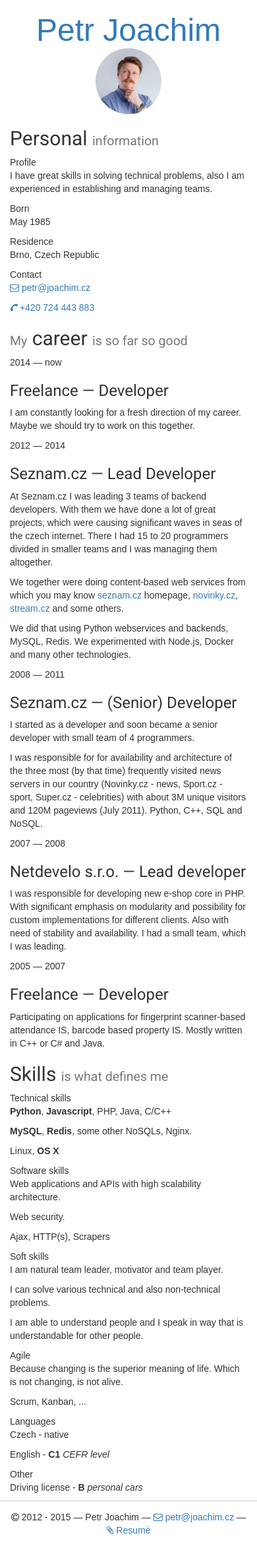
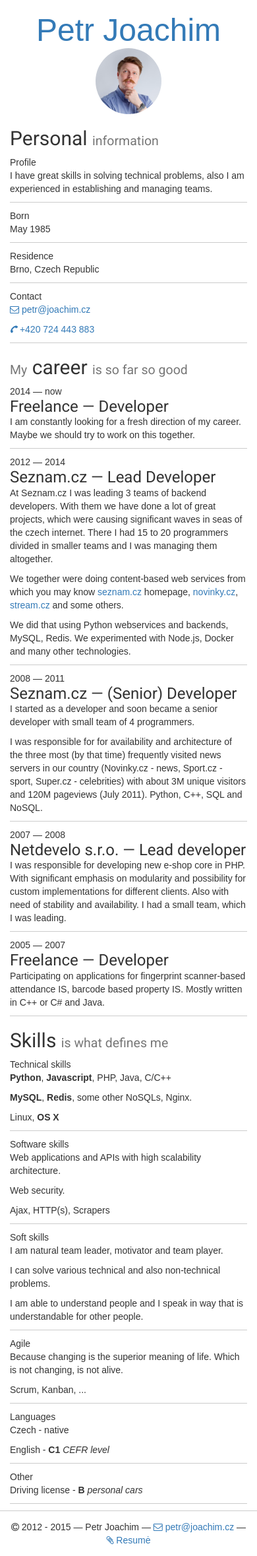
Before and after one commit to petrjoachim/petrjoachim.github.io, a Jekyll site: the page built from resume.html, in a window 390 px wide. Shown: the whole page at 66% size. Built offline with Jekyll 4.4.1, drawn with Linux system fonts in a browser that asks for light colours; some web fonts are replaced; Markdown is read by kramdown in place of the engine named in the settings.

Commit message:
better mobile resume

```diff
--- a/css/main.css
+++ b/css/main.css
@@ -282,6 +282,12 @@ h1, h2, h3, h4, h5, h6 {
 
 .cv-box {
     clear: both;
+    margin-bottom: 10px;
+    border-bottom: 1px solid #ccc;
+}
+
+.cv-box h3 {
+    margin: 0;
 }
 .cv-box-left {
     display: block;
@@ -291,6 +297,14 @@ h1, h2, h3, h4, h5, h6 {
 }
 
 @media (min-width: 480px) {
+    .cv-box {
+        margin-bottom: 0px;
+        border: 0;
+    }
+
+    .cv-box h3 {
+        margin: 20px 0 10px 0;
+    }
     .cv-box-left {
         width: 120px;
         float: left;
```
